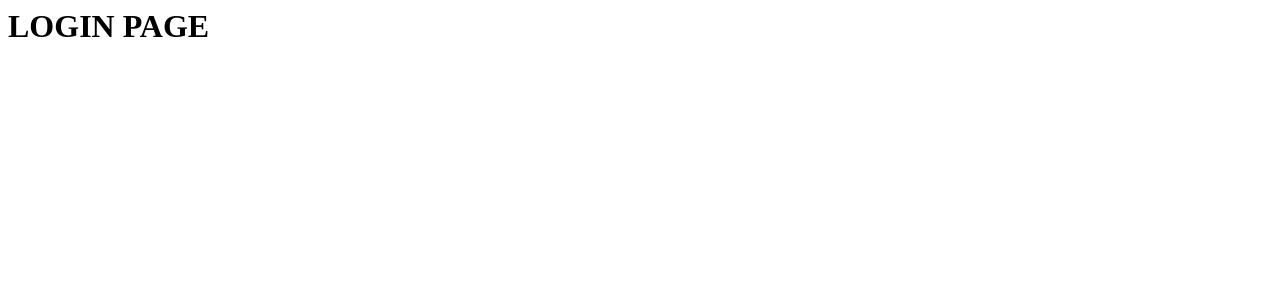
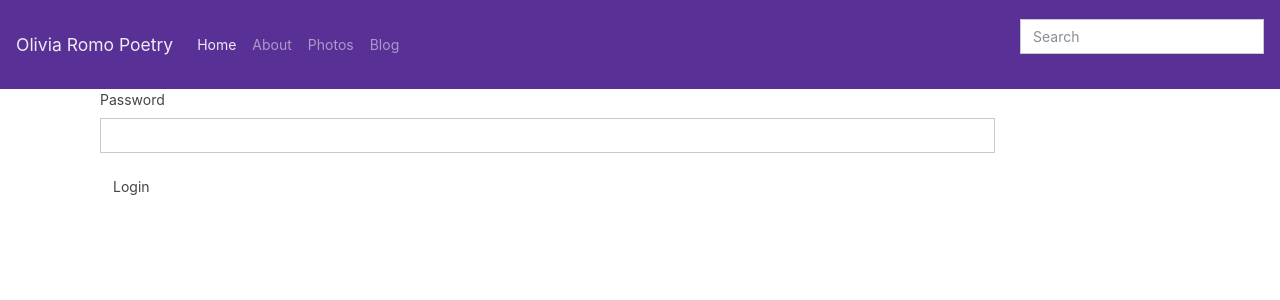
Before and after one commit to CeliaPacheco/OliviaSite, a Flask app: a page that uses app/templates/login.html in a window 1280 px wide. Shown: the top 300 px of the page. Run offline with Flask 2, Linux system fonts and the light colour scheme; some libraries are stand-ins or nearby versions.

Commit message:
Implemented login and logout

```diff
--- a/app/app.py
+++ b/app/app.py
@@ -91,7 +91,7 @@ update_search_index.
     def search(cls, query):
         words = [words.strip() for word in query.split() if word.strip()]
         if not words:
-            return Entry.select(). where(Entry.id == 0)
+            return Entry.select().where(Entry.id == 0)
         else:
             search = ' '.join(words)
 
@@ -144,20 +144,18 @@ def login():
             session['logged_in'] = True
             session.permanent = True
             flash('You are now logged in.', 'success')
-            return redirect(next_url or url_for('index'))
+            return redirect(next_url or url_for('home'))
         else:
             flash('Incorrect password.', 'danger')
     return render_template('login.html', next_url=next_url)
 
 @app.route('/logout/', methods=['GET', 'POST'])
 def logout():
-    if request.method == 'POST':
-        session.clear()
-        return redirect(url_for('login'))
-    return render_template('logout.html')
+    session.clear()
+    flash('You have been logged out', 'success')
+    return redirect(url_for('home'))
 
 @app.route('/')
-@app.route('/home/')
 def home():
     return render_template('home.html')
 
--- a/app/templates/layout.html
+++ b/app/templates/layout.html
@@ -40,15 +40,20 @@
 	  <li class="nav-item">
 		<a class="nav-link" href="{{ url_for('blog') }}">Blog</a>
 	  </li>
+        </ul>
 	  {% if session.logged_in %}
-	  <li><a href="{{ url_for('drafts') }}">Drafts</a>
+	  <ul class="navbar-nav">
+	  <li class="nav-item">
+		  <a class="nav-link" href="{{ url_for('drafts') }}">Drafts</a>
 	  </li>
-	  <li><a href="{{ url_for('create') }}">Create Entry</a>
+	  <li class="nav_item">
+		  <a class="nav-link" href="{{ url_for('create') }}">Create Entry</a>
 	  </li>
-	  <li><a href="{{ url_for('logout') }}">Log out</a>
+	  <li class="nav_item">
+		  <a class="nav-link"  href="{{ url_for('logout') }}">Log out</a>
 	  </li>
+	  </ul>
 	  {% endif %}
-        </ul>
 	{% block search_bar %}
 		<form action="{{ url_for('blog') }}" class="navbar-form navbar-right" id="search-form" method="get" role="search">
 			<div class="form-group">
@@ -60,6 +65,15 @@
     </nav>
 
       {% block photo %} {% endblock %}
+
+    <div class="container">
+	    {% for category, message in get_flashed_messages(with_categories=true) %}
+	    <div class="alert alert-{{ category }} alert-dismissable">
+		    <button type="button" class="close" data-dismiss="alert" aria-hidden="true">&times;</button>
+		    <p>{{ message }}</p>
+	    </div>
+	    {% endfor %}
+    </div>
 
       <main role="main" class="container">
         <div class="row">
--- a/app/templates/login.html
+++ b/app/templates/login.html
@@ -1 +1,18 @@
-<h1> LOGIN PAGE </h1>
+{% extends "layout.html" %}
+
+{% block content %}
+	<form action="{{ url_for('login', next=next_url) }}" class="form-horizontal" method="post">
+		<div class="form-group">
+			<label for="password" class="col-sm-2 control-label">Password</label>
+			<div class="col-sm-10">
+				<input class="form-control" id="password" name="password" type="password">
+			</div>
+		</div>
+		<div class="form-group">
+			<div class="col-sm-offset-2 col-sm-10">
+				<button class="btn btn-default" type="submit">Login </button>
+			</div>
+		</div>
+	</form>
+
+{% endblock content %}
```
